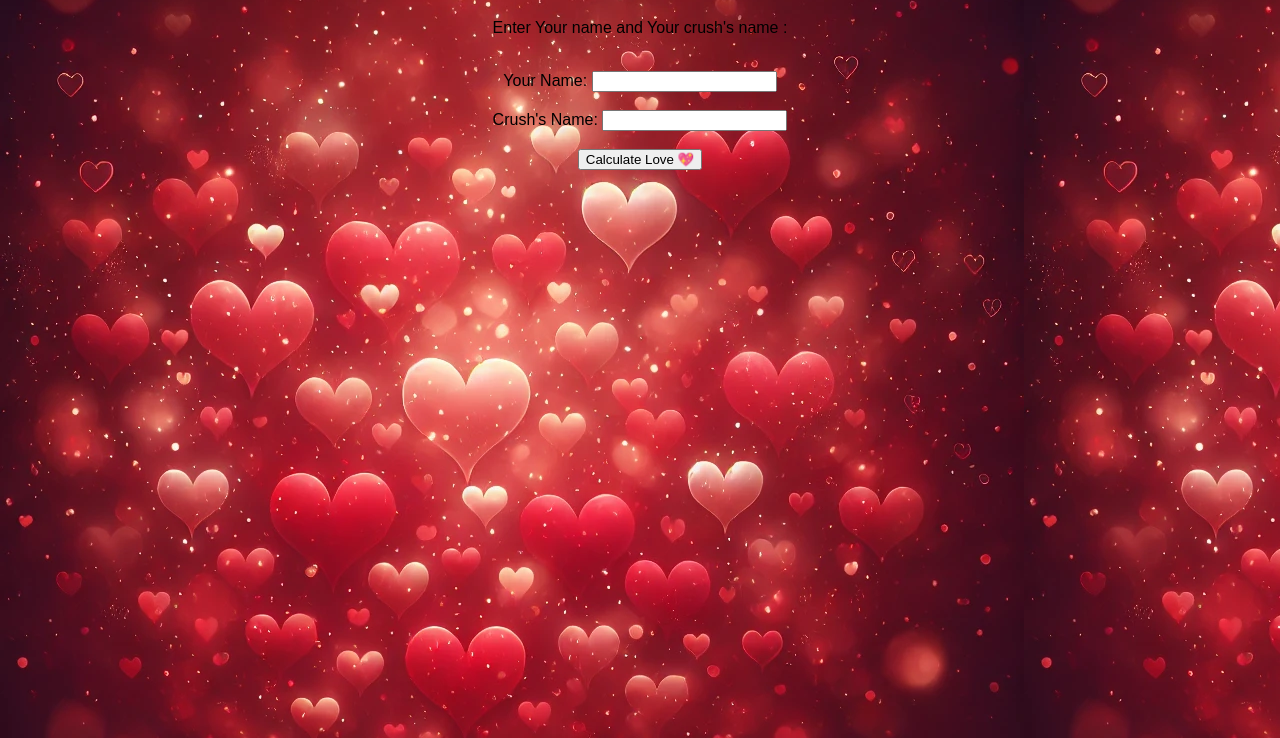
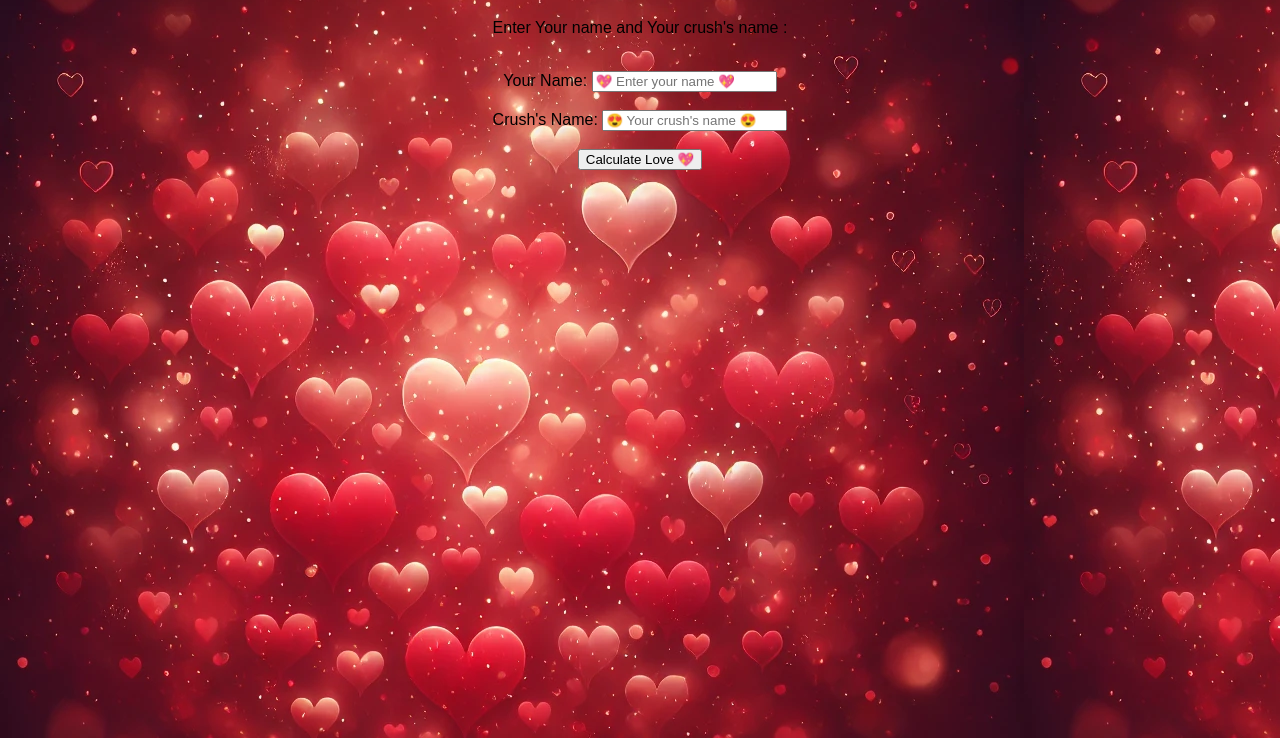
Before and after one commit to rachiittt/Love_calculator, a plain HTML site: page index.html in a window 1280 px wide. Shown: the part 62-800 px from the top of the page. Drawn offline with Linux system fonts and the light colour scheme.

Commit message:
done some changes in html

```diff
--- a/index.html
+++ b/index.html
@@ -13,15 +13,15 @@
         <p>Enter Your name and Your crush's name :</p>
         <br>
         <label for="your-name">Your Name:</label>
-        <input type="text" id="your-name" name="your-name"><br><br>
+    <input type="text" id="your-name" name="your-name" placeholder="💖 Enter your name 💖"><br><br>
 
-        <label for="crush-name">Crush's Name:</label>
-        <input type="text" id="crush-name" name="crush-name"><br><br>
+    <label for="crush-name">Crush's Name:</label>
+    <input type="text" id="crush-name" name="crush-name" placeholder="😍 Your crush's name 😍"><br><br>
 
         <button id="calculate">Calculate Love 💖</button>
 
         <h2 id="result-message"></h2>
         <p id="result-percentage"></p>
-    </div>
+  </div>
 </body>
 </html>
```
